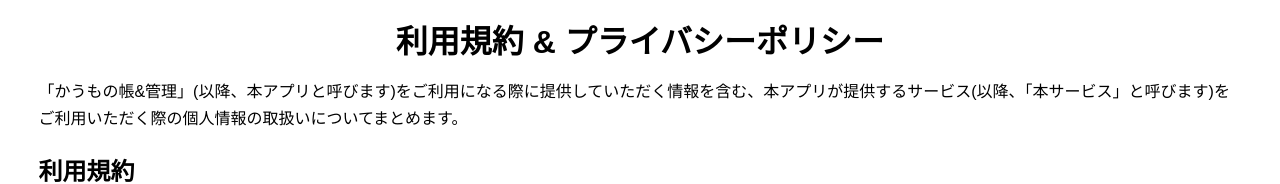
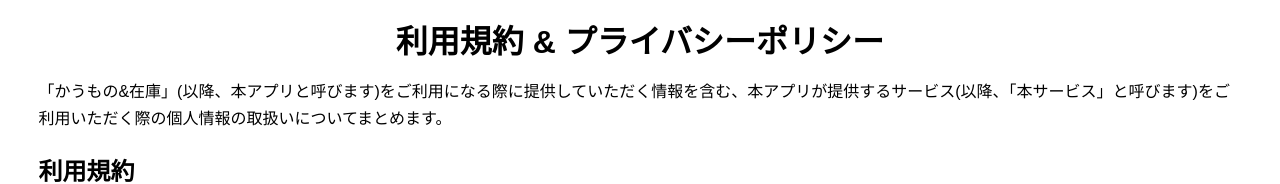
Before and after one commit to aiidu/buyList, a plain HTML site: page privacy-policy.html in a window 1280 px wide. Shown: the top 184 px of the page. Drawn offline with Linux system fonts and the light colour scheme.

Commit message:
Update title and references in privacy policy

```diff
--- a/privacy-policy.html
+++ b/privacy-policy.html
@@ -3,7 +3,7 @@
   <head>
     <meta charset="utf-8">
     <meta name="viewport" content="width=device-width, initial-scale=1.0">
-    <title>かうもの帳&管理-利用規約&プライバシーポリシー</title>
+    <title>かうもの&在庫-利用規約&プライバシーポリシー</title>
     <link rel="stylesheet" type="text/css" href="styles.css">
   </head>
   <body>
@@ -13,7 +13,7 @@
       </div>
     </header>
     <div class="contents">
-      <p>「かうもの帳&管理」(以降、本アプリと呼びます)をご利用になる際に提供していただく情報を含む、本アプリが提供するサービス(以降、「本サービス」と呼びます)をご利用いただく際の個人情報の取扱いについてまとめます。</p>
+      <p>「かうもの&在庫」(以降、本アプリと呼びます)をご利用になる際に提供していただく情報を含む、本アプリが提供するサービス(以降、「本サービス」と呼びます)をご利用いただく際の個人情報の取扱いについてまとめます。</p>
 
       <h2>利用規約</h2>
       <p>アプリの安全性の向上、不都合に対するサポートなどに対しては可能な限り力をいれておりますが、利用者が本アプリを利用して生じた損害に関して開発元は責任を負わないものとします。</p>
```
